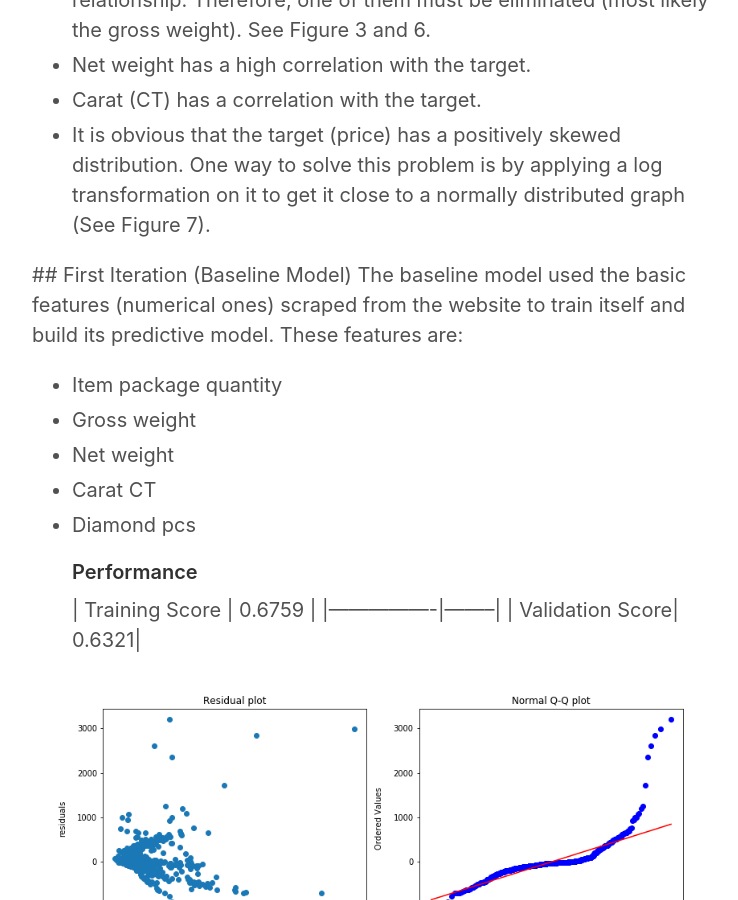
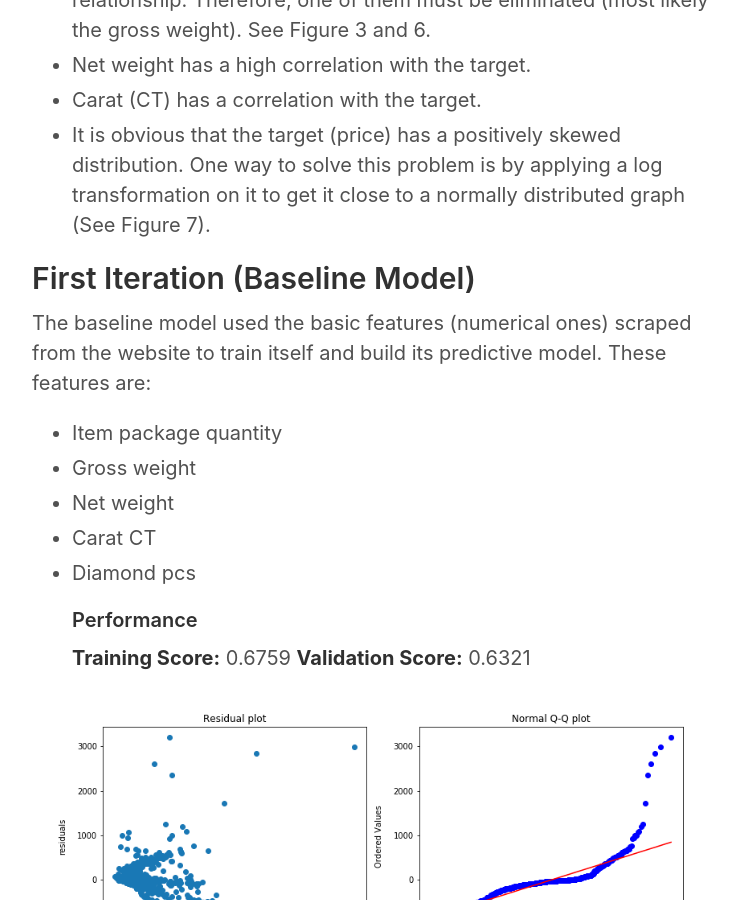
Before and after one commit to reemalmuqbil/reemalmuqbil.github.io, a Jekyll site: the page built from _posts/2019-09-23-Predict-Jewelry-Prices.md, in a window 1280 px wide and 900 px high, scrolled down 6997 px. Shown: the whole window, without its empty margins (258-996 px from the left). Built offline with Jekyll 4.4.1, drawn with Linux system fonts in a browser that asks for light colours.

```diff
--- a/_posts/2019-09-23-Predict-Jewelry-Prices.md
+++ b/_posts/2019-09-23-Predict-Jewelry-Prices.md
@@ -65,7 +65,7 @@ At first, I started by exploring the correlation and the nature of the relations
  * Carat (CT) has a correlation with the target.
  * It is obvious that the target (price) has a positively skewed distribution. One way to solve this problem is by applying a log transformation on it to get it close to a normally distributed graph (See Figure 7).
 
- ## First Iteration (Baseline Model)
+## First Iteration (Baseline Model)
  The baseline model used the basic features (numerical ones) scraped from the website to train itself and build its predictive model. These features are:
 * Item package quantity
 * Gross weight
@@ -73,9 +73,8 @@ At first, I started by exploring the correlation and the nature of the relations
 * Carat CT
 * Diamond pcs
 #### Performance
-| Training Score | 0.6759 |
-|----------------|--------|
-| Validation Score| 0.6321|
+__Training Score:__ 0.6759
+__Validation Score:__ 0.6321
 
 ![res-plot]({{ site.url }}/images/project-02/res_bl.png)
  *Figure 8- Residual and Q-Q plots For Baseline Model*
```
